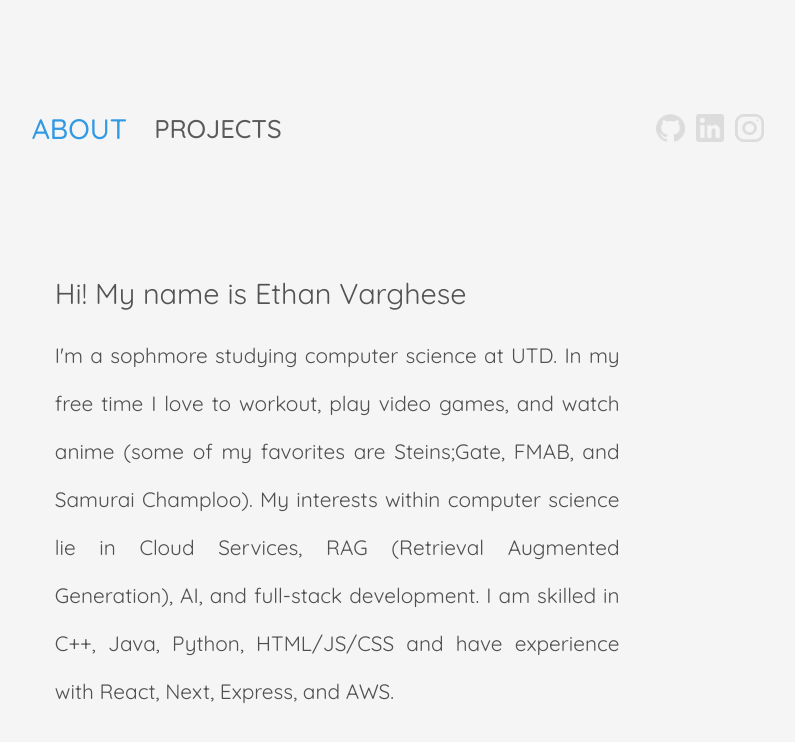
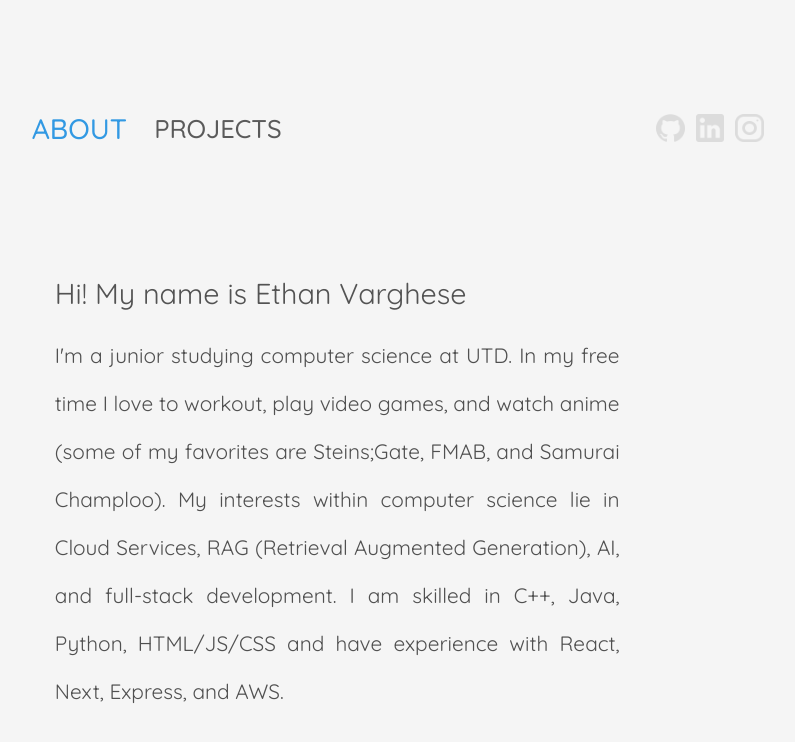
Before and after one commit to Pakkuu/CICD-ev-website, a Next.js app: page / in a window 1280 px wide. Shown: the top 742 px of the page, without its empty margins (246-1041 px from the left). Built offline with nearby package versions, Linux system fonts and the light colour scheme.

Commit message:
Update page.tsx

```diff
--- a/app/page.tsx
+++ b/app/page.tsx
@@ -7,7 +7,7 @@ export default function AboutMe() {
         </div>
         <div className="flex relative">
           <div className="font-quicksand text-[#000000ac] font-[400] text-justify w-full mr-auto lg:text-[1.3rem] md:text-[1.1rem] sm:text-[1rem] text-[0.8rem] sm:leading-[3rem] leading-[2rem] pr-[1.5rem] z-10">
-            I&apos;m a sophmore studying computer science at UTD. In my free
+            I&apos;m a junior studying computer science at UTD. In my free
             time I love to workout, play video games, and watch anime (some of
             my favorites are Steins;Gate, FMAB, and Samurai Champloo). My interests
             within computer science lie in Cloud Services, RAG (Retrieval
```
